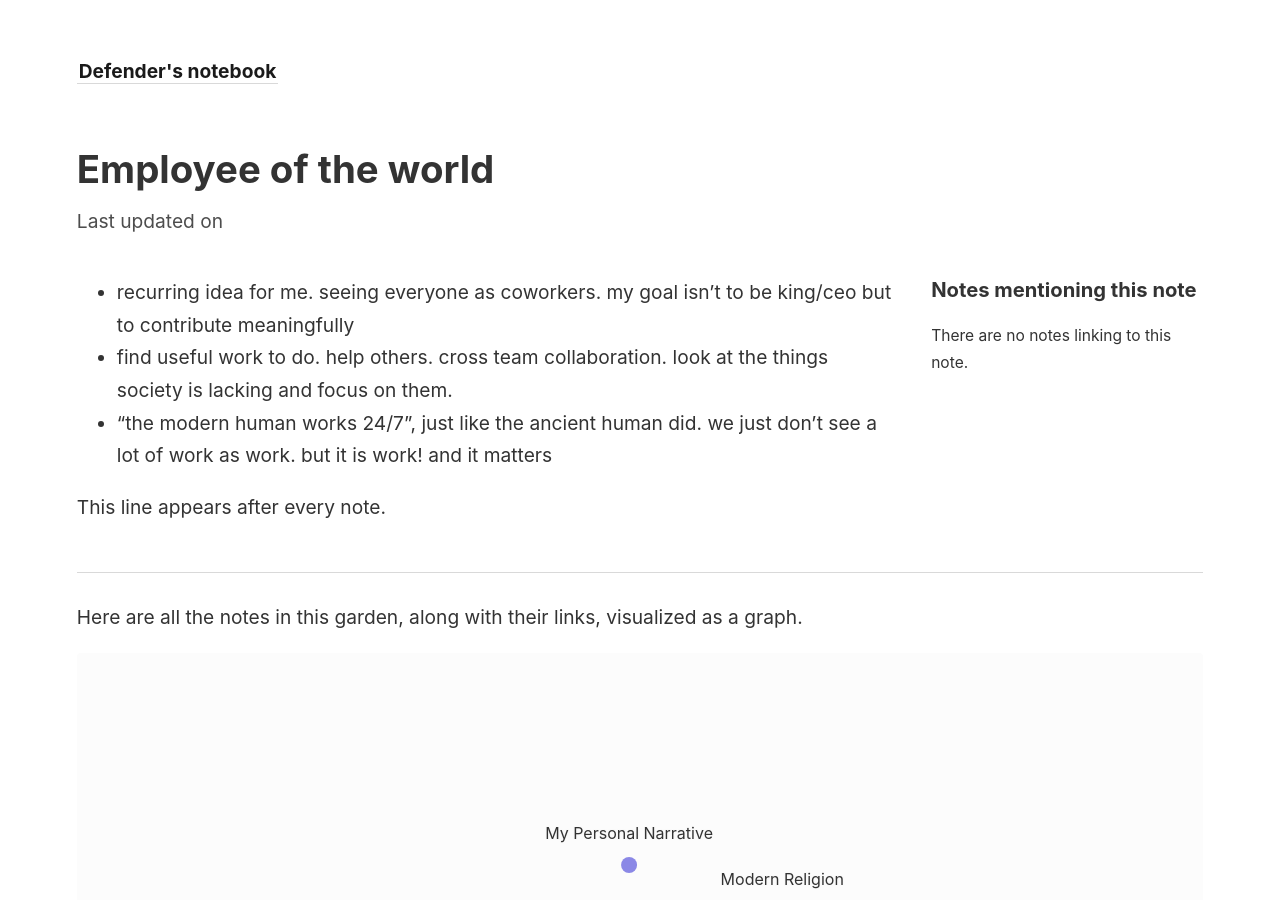
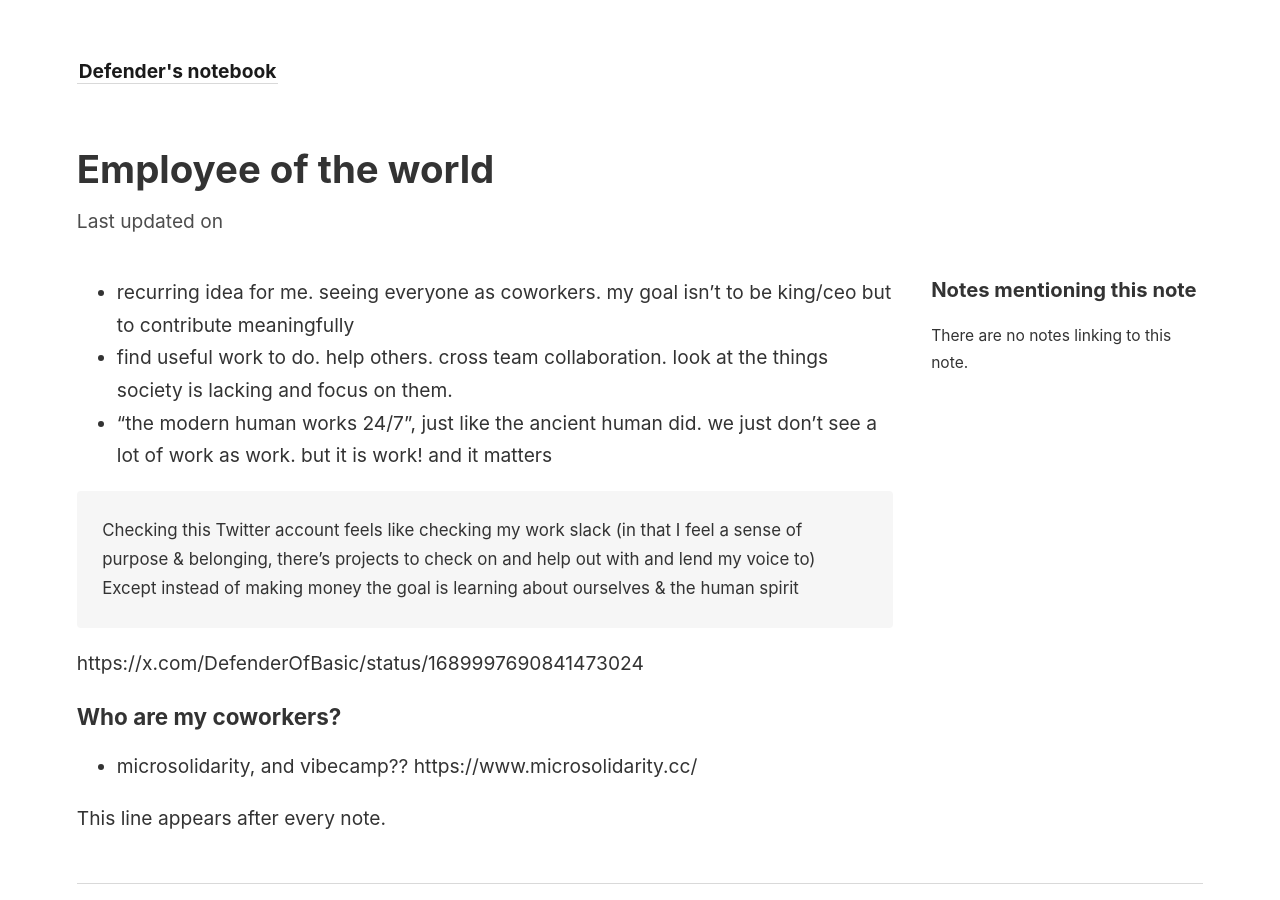
Before and after one commit to DefenderOfBasic/works-in-progress, a Jekyll site: the page built from notebook/_notes/employee of the world.md, in a window 1280 px wide and 900 px high. Built offline with Jekyll 4.4.1, drawn with Linux system fonts in a browser that asks for light colours.

Commit message:
vault backup: 2024-08-05 09:41:28

```diff
--- a/notebook/_notes/employee of the world.md
+++ b/notebook/_notes/employee of the world.md
@@ -5,3 +5,16 @@ title: Employee of the world
 - recurring idea for me. seeing everyone as coworkers. my goal isn't to be king/ceo but to contribute meaningfully
 - find useful work to do. help others. cross team collaboration. look at the things society is lacking and focus on them.
 - "the modern human works 24/7", just like the ancient human did. we just don't see a lot of work as work. but it is work! and it matters
+
+
+> Checking this Twitter account feels like checking my work slack (in that I feel a sense of purpose & belonging, there's projects to check on and help out with and lend my voice to)
+>
+> Except instead of making money the goal is learning about ourselves & the human spirit
+
+https://x.com/DefenderOfBasic/status/1689997690841473024
+
+
+
+### Who are my coworkers?
+
+- microsolidarity, and vibecamp?? https://www.microsolidarity.cc/
```
